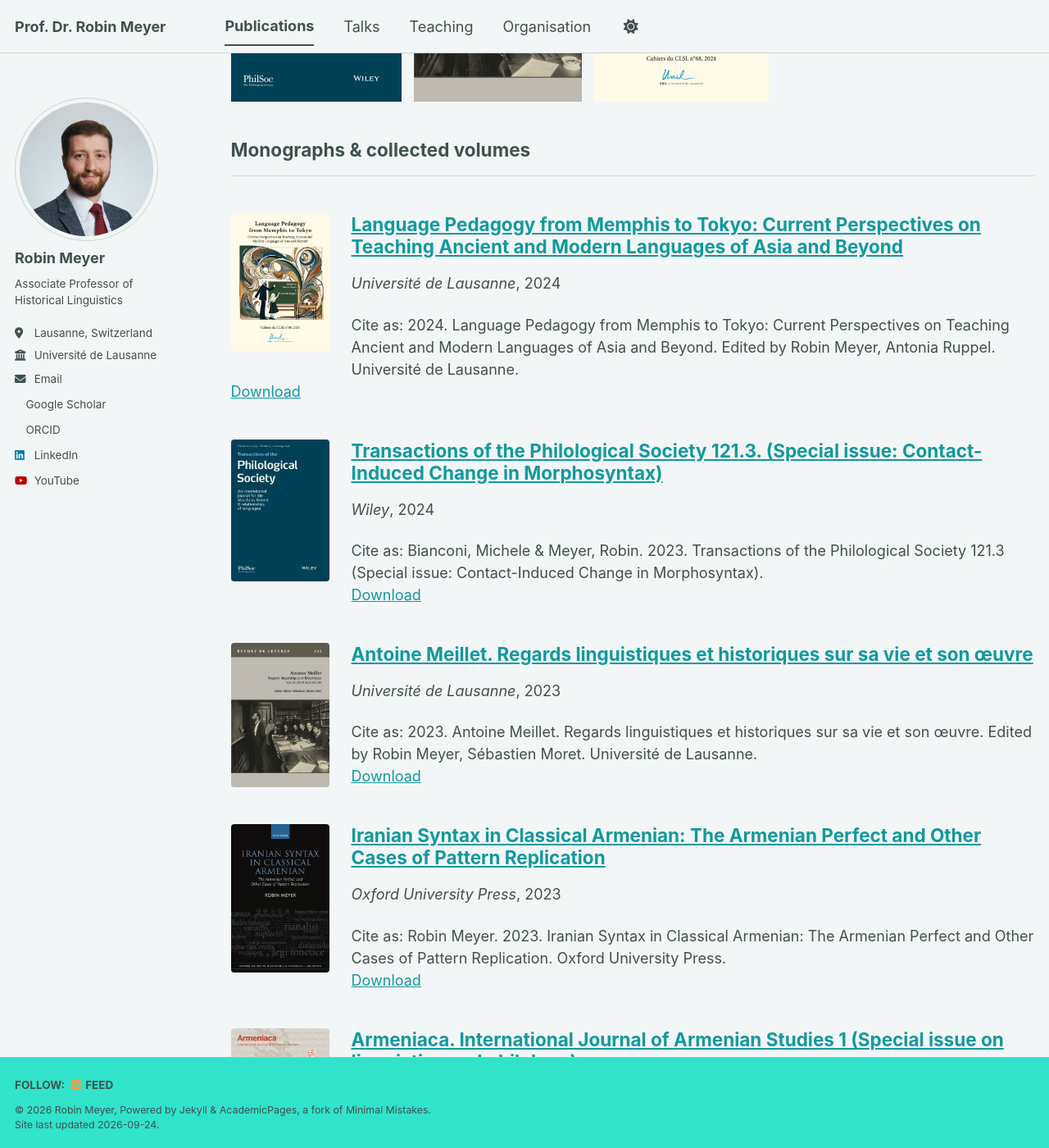
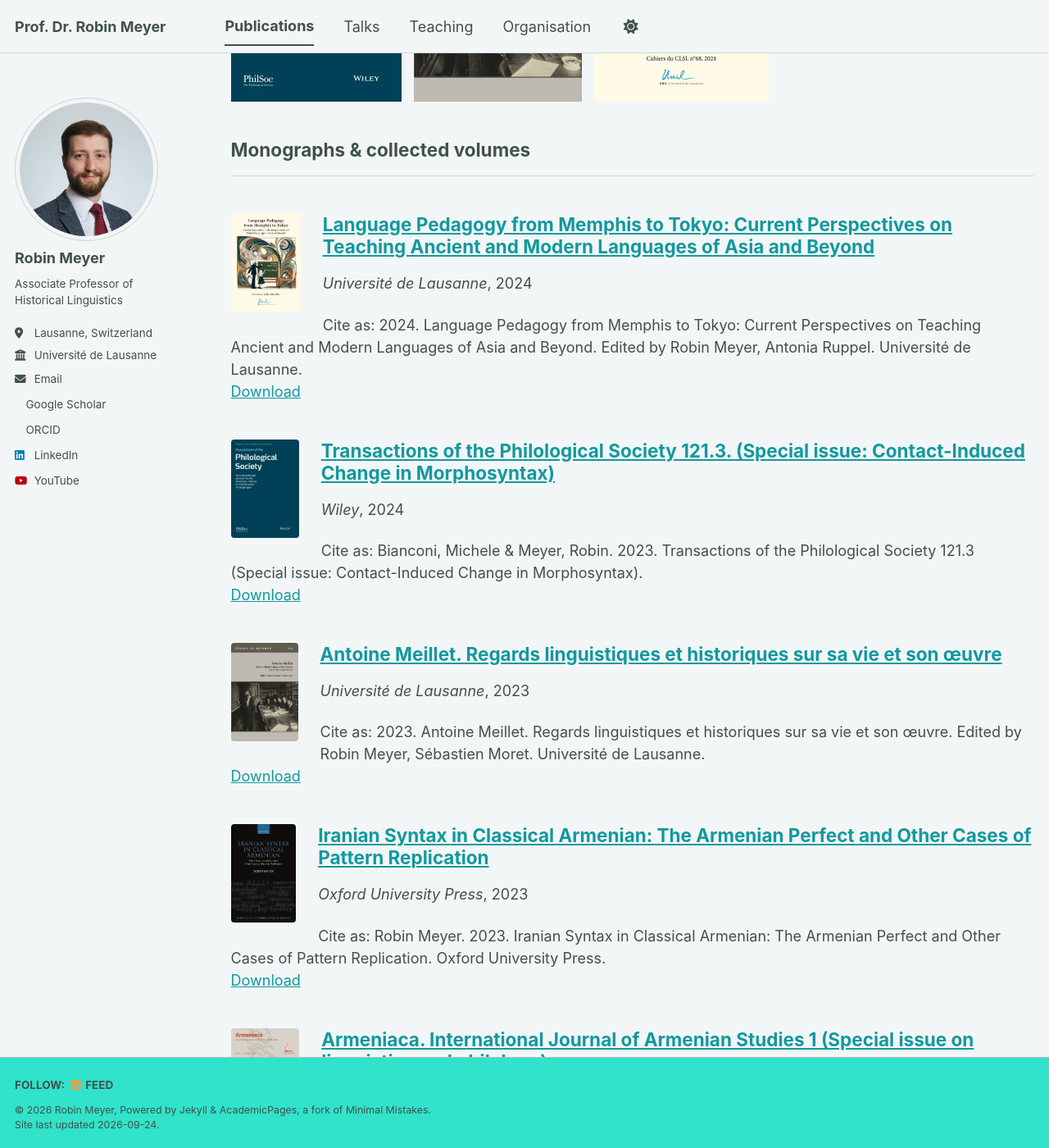
Before and after one commit to rbnmyr/rbnmyr.github.io, a Jekyll site: the page built from _pages/publications.html, in a window 1280 px wide and 1400 px high, scrolled down 673 px. Shown: the whole window at 82% size. Built offline with Jekyll 4.4.1, drawn with Linux system fonts in a browser that asks for light colours; a style sheet for code colours, icons or effects is not loaded.

Commit message:
change img css

```diff
--- a/_sass/layout/_archive.scss
+++ b/_sass/layout/_archive.scss
@@ -173,12 +173,12 @@
 
 .archive__item-teaser {
   float: left;
-  width: 120px;
+  height: 120px;
   margin: 0 1.5em 1em 0;
 
   img {
-    width: 100%;
-    height: auto;
+    height: 100%;
+    width: auto;
     display: block;
   }
 }
```
